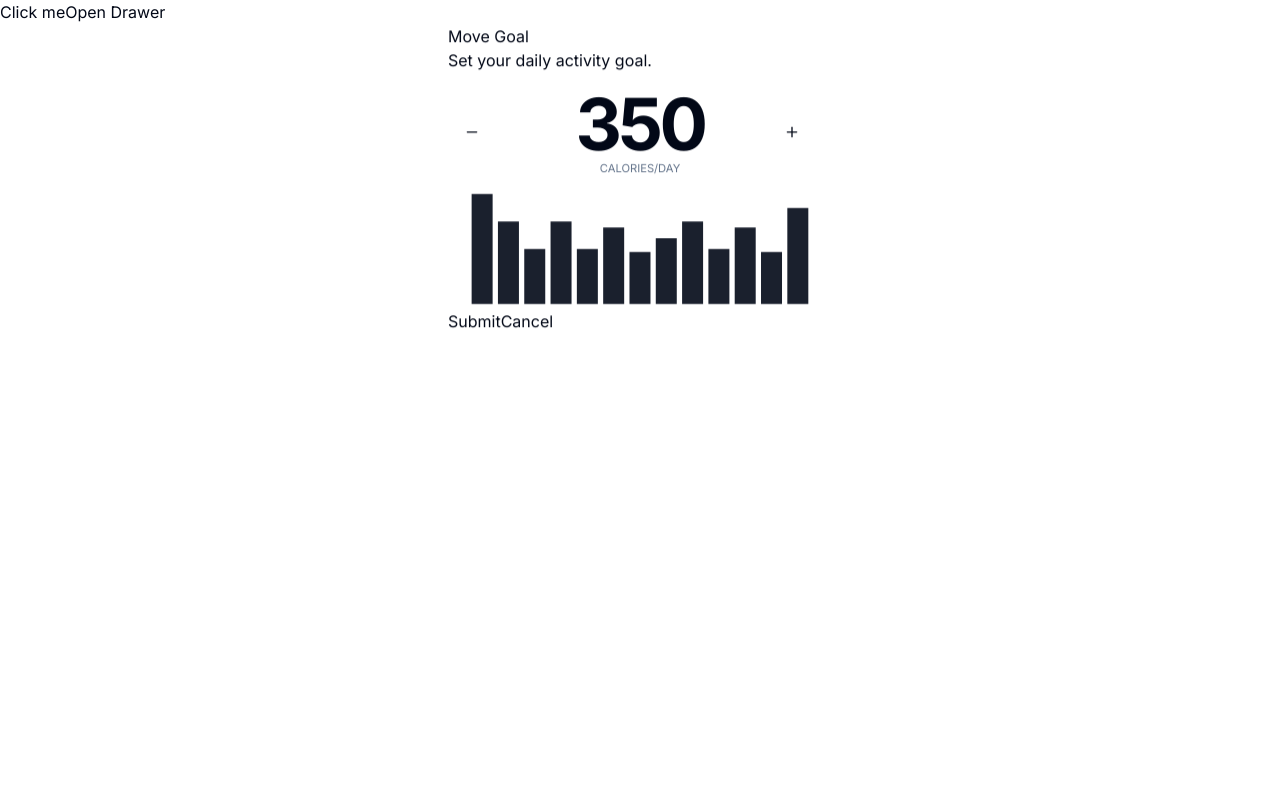
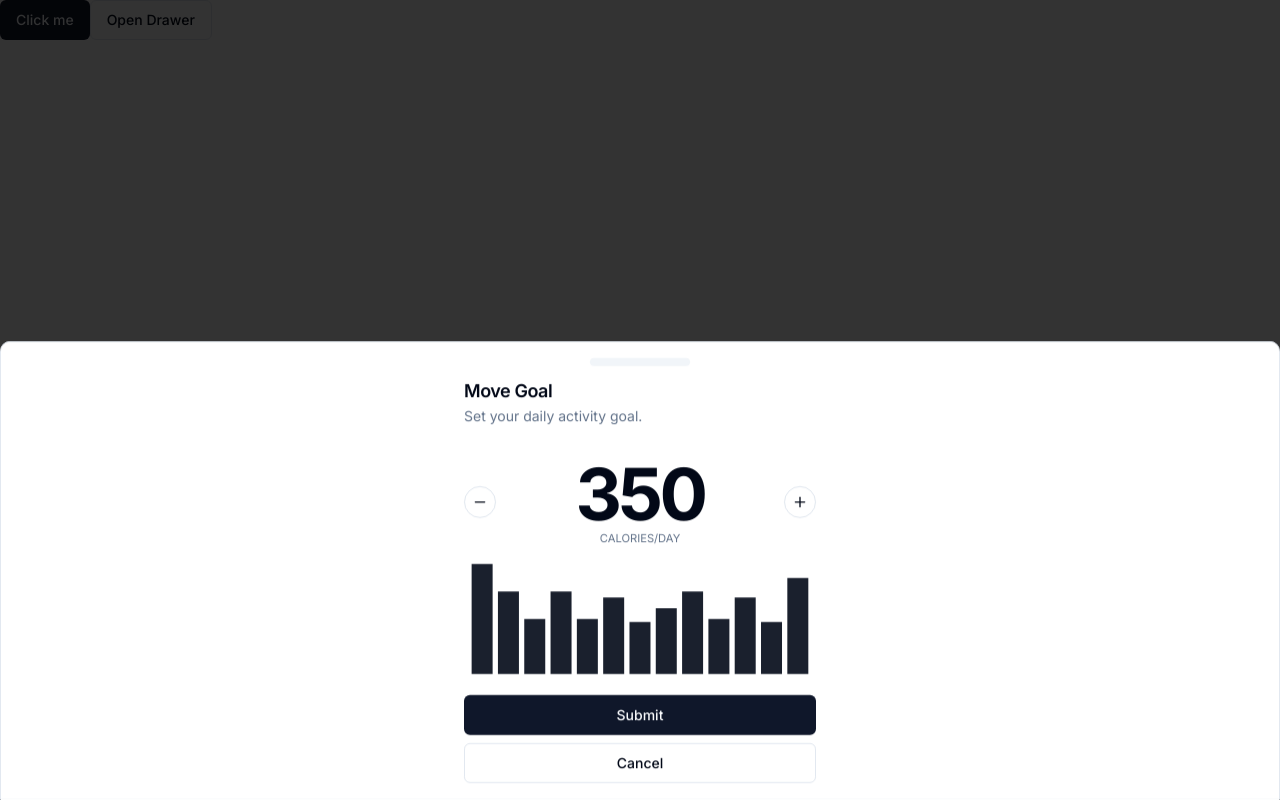
Before and after one commit to Ayush0054/Arc, a Next.js app: page / in a window 1280 px wide. Both pictures are taken after a click on the button "Open Drawer". Built offline with nearby package versions, Linux system fonts and the light colour scheme.

Commit message:
shadcn components

```diff
--- /dev/null
+++ b/src/app/component/micro/sonners.tsx
@@ -0,0 +1,26 @@
+"use client";
+import React from "react";
+// import { toast } from "sonner";
+
+import { Button } from "@/components/ui/button";
+import { toast } from "sonner";
+function Sonners() {
+  return (
+    <Button
+      variant="outline"
+      onClick={() =>
+        toast("Goal has been created", {
+          description: "Sunday, December 03, 2023 at 9:00 AM",
+          action: {
+            label: "Undo",
+            onClick: () => console.log("Undo"),
+          },
+        })
+      }
+    >
+      Submit
+    </Button>
+  );
+}
+
+export default Sonners;
--- a/src/components/ui/button.tsx
+++ b/src/components/ui/button.tsx
@@ -5,25 +5,25 @@
 import { cn } from "@/lib/utils"
 
 const buttonVariants = cva(
-  "tw-inline-flex tw-items-center tw-justify-center tw-whitespace-nowrap tw-rounded-md tw-text-sm tw-font-medium tw-ring-offset-background tw-transition-colors focus-visible:tw-outline-none focus-visible:tw-ring-2 focus-visible:tw-ring-ring focus-visible:tw-ring-offset-2 disabled:tw-pointer-events-none disabled:tw-opacity-50",
+  "inline-flex items-center justify-center whitespace-nowrap rounded-md text-sm font-medium ring-offset-background transition-colors focus-visible:outline-none focus-visible:ring-2 focus-visible:ring-ring focus-visible:ring-offset-2 disabled:pointer-events-none disabled:opacity-50",
   {
     variants: {
       variant: {
-        default: "tw-bg-primary tw-text-primary-foreground hover:tw-bg-primary/90",
+        default: "bg-primary text-primary-foreground hover:bg-primary/90",
         destructive:
-          "tw-bg-destructive tw-text-destructive-foreground hover:tw-bg-destructive/90",
+          "bg-destructive text-destructive-foreground hover:bg-destructive/90",
         outline:
-          "tw-border tw-border-input tw-bg-background hover:tw-bg-accent hover:tw-text-accent-foreground",
+          "border border-input bg-background hover:bg-accent hover:text-accent-foreground",
         secondary:
-          "tw-bg-secondary tw-text-secondary-foreground hover:tw-bg-secondary/80",
-        ghost: "hover:tw-bg-accent hover:tw-text-accent-foreground",
-        link: "tw-text-primary tw-underline-offset-4 hover:tw-underline",
+          "bg-secondary text-secondary-foreground hover:bg-secondary/80",
+        ghost: "hover:bg-accent hover:text-accent-foreground",
+        link: "text-primary underline-offset-4 hover:underline",
       },
       size: {
-        default: "tw-h-10 tw-px-4 tw-py-2",
-        sm: "tw-h-9 tw-rounded-md tw-px-3",
-        lg: "tw-h-11 tw-rounded-md tw-px-8",
-        icon: "tw-h-10 tw-w-10",
+        default: "h-10 px-4 py-2",
+        sm: "h-9 rounded-md px-3",
+        lg: "h-11 rounded-md px-8",
+        icon: "h-10 w-10",
       },
     },
     defaultVariants: {
--- /dev/null
+++ b/src/components/ui/checkbox.tsx
@@ -0,0 +1,30 @@
+"use client"
+
+import * as React from "react"
+import * as CheckboxPrimitive from "@radix-ui/react-checkbox"
+import { Check } from "lucide-react"
+
+import { cn } from "@/lib/utils"
+
+const Checkbox = React.forwardRef<
+  React.ElementRef<typeof CheckboxPrimitive.Root>,
+  React.ComponentPropsWithoutRef<typeof CheckboxPrimitive.Root>
+>(({ className, ...props }, ref) => (
+  <CheckboxPrimitive.Root
+    ref={ref}
+    className={cn(
+      "peer h-4 w-4 shrink-0 rounded-sm border border-primary ring-offset-background focus-visible:outline-none focus-visible:ring-2 focus-visible:ring-ring focus-visible:ring-offset-2 disabled:cursor-not-allowed disabled:opacity-50 data-[state=checked]:bg-primary data-[state=checked]:text-primary-foreground",
+      className
+    )}
+    {...props}
+  >
+    <CheckboxPrimitive.Indicator
+      className={cn("flex items-center justify-center text-current")}
+    >
+      <Check className="h-4 w-4" />
+    </CheckboxPrimitive.Indicator>
+  </CheckboxPrimitive.Root>
+))
+Checkbox.displayName = CheckboxPrimitive.Root.displayName
+
+export { Checkbox }
--- a/src/components/ui/drawer.tsx
+++ b/src/components/ui/drawer.tsx
@@ -28,7 +28,7 @@
 >(({ className, ...props }, ref) => (
   <DrawerPrimitive.Overlay
     ref={ref}
-    className={cn("tw-fixed tw-inset-0 tw-z-50 tw-bg-black/80", className)}
+    className={cn("fixed inset-0 z-50 bg-black/80", className)}
     {...props}
   />
 ))
@@ -43,12 +43,12 @@
     <DrawerPrimitive.Content
       ref={ref}
       className={cn(
-        "tw-fixed tw-inset-x-0 tw-bottom-0 tw-z-50 tw-mt-24 tw-flex tw-h-auto tw-flex-col tw-rounded-t-[10px] tw-border tw-bg-background",
+        "fixed inset-x-0 bottom-0 z-50 mt-24 flex h-auto flex-col rounded-t-[10px] border bg-background",
         className
       )}
       {...props}
     >
-      <div className="tw-mx-auto tw-mt-4 tw-h-2 tw-w-[100px] tw-rounded-full tw-bg-muted" />
+      <div className="mx-auto mt-4 h-2 w-[100px] rounded-full bg-muted" />
       {children}
     </DrawerPrimitive.Content>
   </DrawerPortal>
@@ -60,7 +60,7 @@
   ...props
 }: React.HTMLAttributes<HTMLDivElement>) => (
   <div
-    className={cn("tw-grid tw-gap-1.5 tw-p-4 tw-text-center sm:tw-text-left", className)}
+    className={cn("grid gap-1.5 p-4 text-center sm:text-left", className)}
     {...props}
   />
 )
@@ -71,7 +71,7 @@
   ...props
 }: React.HTMLAttributes<HTMLDivElement>) => (
   <div
-    className={cn("tw-mt-auto tw-flex tw-flex-col tw-gap-2 tw-p-4", className)}
+    className={cn("mt-auto flex flex-col gap-2 p-4", className)}
     {...props}
   />
 )
@@ -84,7 +84,7 @@
   <DrawerPrimitive.Title
     ref={ref}
     className={cn(
-      "tw-text-lg tw-font-semibold tw-leading-none tw-tracking-tight",
+      "text-lg font-semibold leading-none tracking-tight",
       className
     )}
     {...props}
@@ -98,7 +98,7 @@
 >(({ className, ...props }, ref) => (
   <DrawerPrimitive.Description
     ref={ref}
-    className={cn("tw-text-sm tw-text-muted-foreground", className)}
+    className={cn("text-sm text-muted-foreground", className)}
     {...props}
   />
 ))
--- /dev/null
+++ b/src/components/ui/input.tsx
@@ -0,0 +1,25 @@
+import * as React from "react"
+
+import { cn } from "@/lib/utils"
+
+export interface InputProps
+  extends React.InputHTMLAttributes<HTMLInputElement> {}
+
+const Input = React.forwardRef<HTMLInputElement, InputProps>(
+  ({ className, type, ...props }, ref) => {
+    return (
+      <input
+        type={type}
+        className={cn(
+          "flex h-10 w-full rounded-md border border-input bg-background px-3 py-2 text-sm ring-offset-background file:border-0 file:bg-transparent file:text-sm file:font-medium placeholder:text-muted-foreground focus-visible:outline-none focus-visible:ring-2 focus-visible:ring-ring focus-visible:ring-offset-2 disabled:cursor-not-allowed disabled:opacity-50",
+          className
+        )}
+        ref={ref}
+        {...props}
+      />
+    )
+  }
+)
+Input.displayName = "Input"
+
+export { Input }
--- /dev/null
+++ b/src/components/ui/label.tsx
@@ -0,0 +1,26 @@
+"use client"
+
+import * as React from "react"
+import * as LabelPrimitive from "@radix-ui/react-label"
+import { cva, type VariantProps } from "class-variance-authority"
+
+import { cn } from "@/lib/utils"
+
+const labelVariants = cva(
+  "text-sm font-medium leading-none peer-disabled:cursor-not-allowed peer-disabled:opacity-70"
+)
+
+const Label = React.forwardRef<
+  React.ElementRef<typeof LabelPrimitive.Root>,
+  React.ComponentPropsWithoutRef<typeof LabelPrimitive.Root> &
+    VariantProps<typeof labelVariants>
+>(({ className, ...props }, ref) => (
+  <LabelPrimitive.Root
+    ref={ref}
+    className={cn(labelVariants(), className)}
+    {...props}
+  />
+))
+Label.displayName = LabelPrimitive.Root.displayName
+
+export { Label }
--- /dev/null
+++ b/src/components/ui/sonner.tsx
@@ -0,0 +1,31 @@
+"use client"
+
+import { useTheme } from "next-themes"
+import { Toaster as Sonner } from "sonner"
+
+type ToasterProps = React.ComponentProps<typeof Sonner>
+
+const Toaster = ({ ...props }: ToasterProps) => {
+  const { theme = "system" } = useTheme()
+
+  return (
+    <Sonner
+      theme={theme as ToasterProps["theme"]}
+      className="toaster group"
+      toastOptions={{
+        classNames: {
+          toast:
+            "group toast group-[.toaster]:bg-background group-[.toaster]:text-foreground group-[.toaster]:border-border group-[.toaster]:shadow-lg",
+          description: "group-[.toast]:text-muted-foreground",
+          actionButton:
+            "group-[.toast]:bg-primary group-[.toast]:text-primary-foreground",
+          cancelButton:
+            "group-[.toast]:bg-muted group-[.toast]:text-muted-foreground",
+        },
+      }}
+      {...props}
+    />
+  )
+}
+
+export { Toaster }
```
